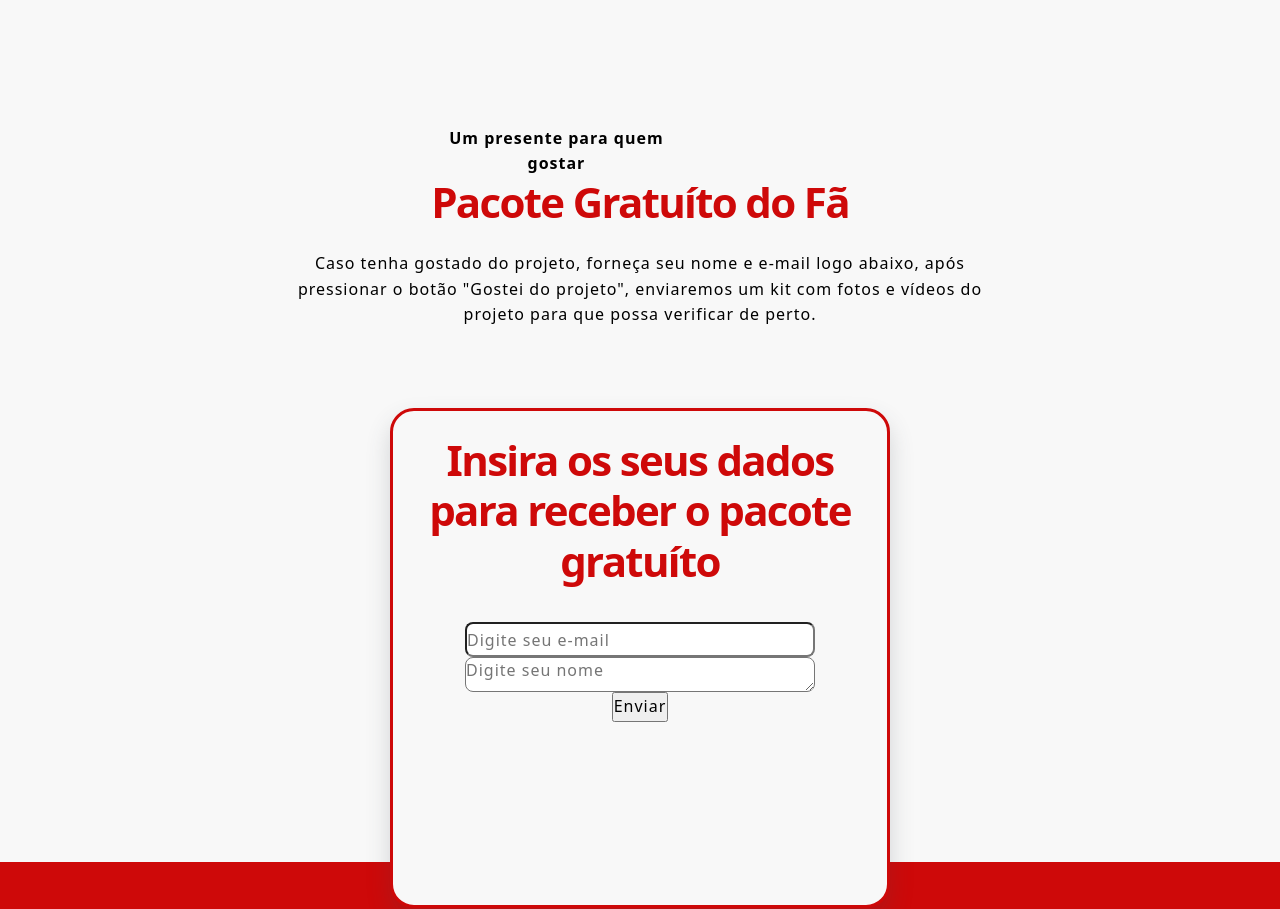
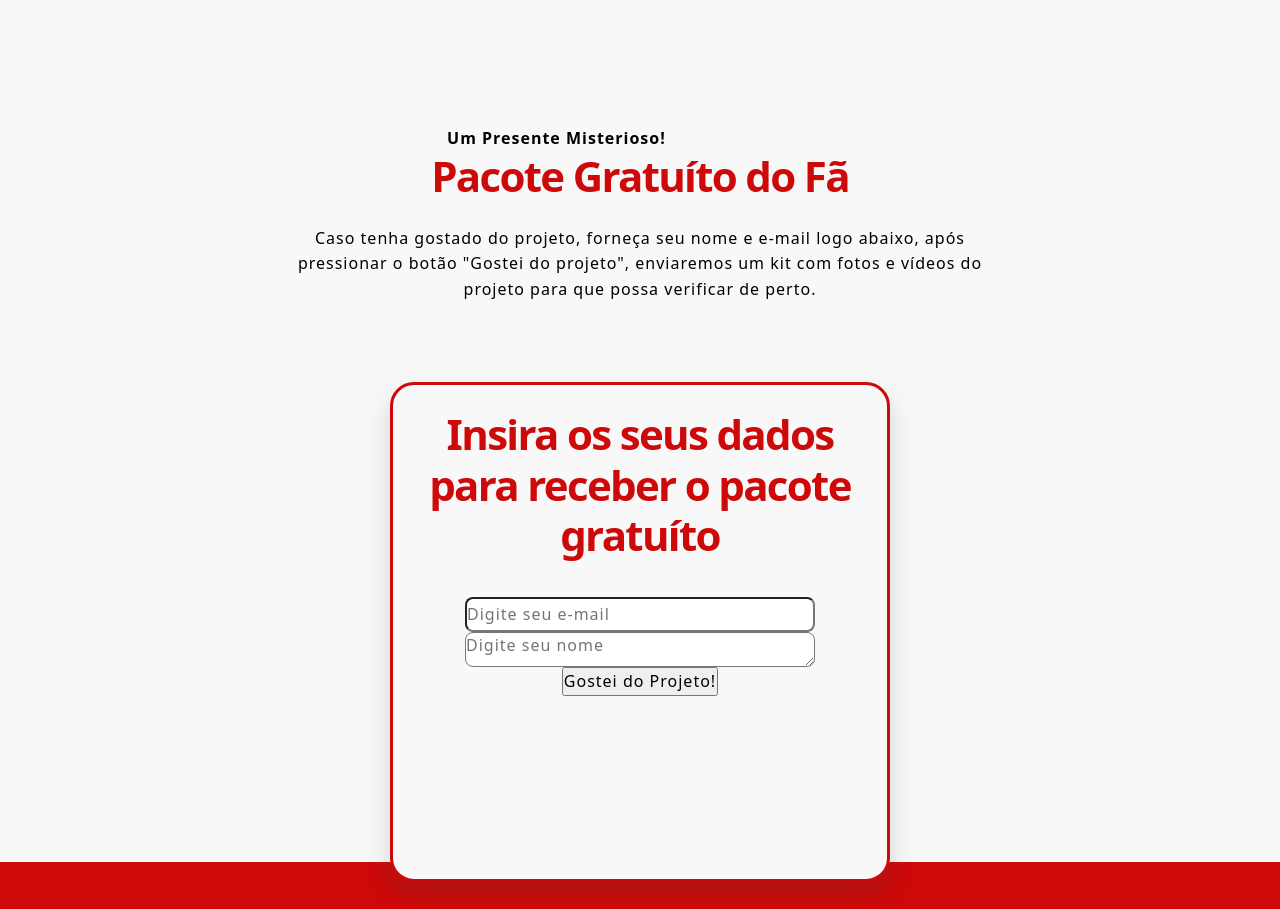
Before and after one commit to zdezucco/landing-page-kaminari, a React (Vite) app: page / in a window 1280 px wide. Shown: the part 3646-4555 px from the top of the page. Built offline with nearby package versions, Linux system fonts and the light colour scheme.

Commit message:
Update contato.tsx

```diff
--- a/src/components/contato.tsx
+++ b/src/components/contato.tsx
@@ -60,7 +60,7 @@ export default function Contato() {
     <section id="contact">
     <header>
         <span>
-            <p>Um presente para quem gostar</p>
+            <p>Um Presente Misterioso!</p>
             <h2>Pacote Gratuíto do Fã</h2>
         </span>
         <p>Caso tenha gostado do projeto, forneça seu nome e e-mail logo abaixo, após pressionar o botão "Gostei do projeto", enviaremos um kit com fotos e vídeos do projeto para que possa verificar de perto.</p>
@@ -75,7 +75,7 @@ export default function Contato() {
             <input type="email" className='email' value={email} onChange={(e) => setEmail(e.target.value)} placeholder="Digite seu e-mail" required />
             <textarea value={name} className='nome' onChange={(e) => setName(e.target.value)} placeholder="Digite seu nome" required />
 
-            <button type="submit" disabled={loading}>{loading ? 'Enviando...' : 'Enviar'}</button>
+            <button type="submit" disabled={loading}>{loading ? 'Enviando...' : 'Gostei do Projeto!'}</button>
             {error && <p className="error">{error}</p>}
             {successMessage && <p className="success">{successMessage}</p>}
           </span>
```
